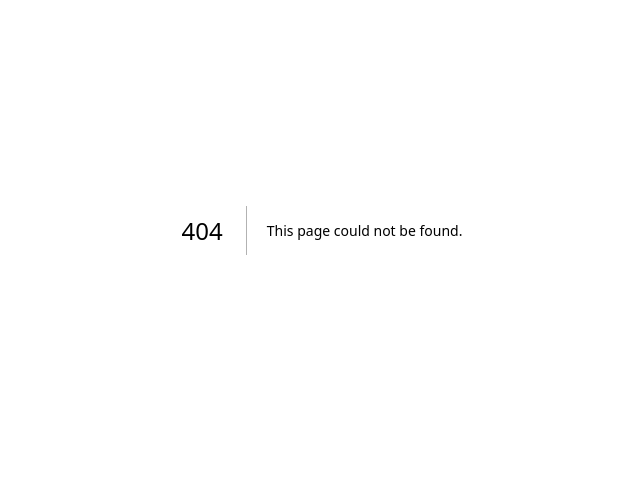
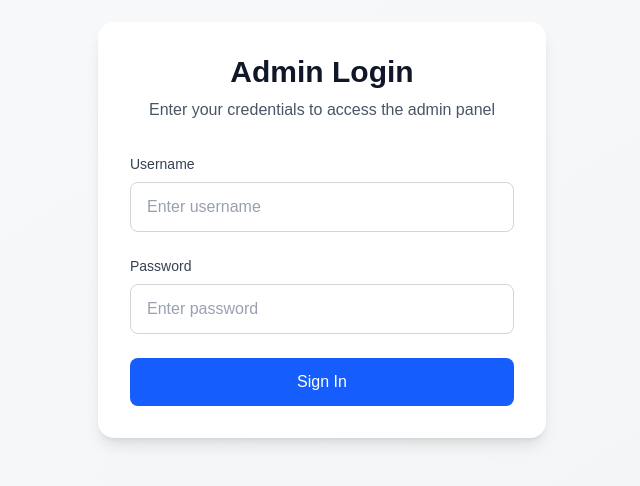
Before and after one commit to mh-mubashir/chatbot-interface, a Next.js app: page /admin/login in a window 1280 px wide. Before the commit this address had no page. Shown: the part 170-656 px from the top of the page, without its empty margins (318-958 px from the left). Built offline with nearby package versions, Linux system fonts and the light colour scheme.

Commit message:
update the admin page password and authentication protection

```diff
--- /dev/null
+++ b/src/app/admin/login/page.tsx
@@ -0,0 +1,102 @@
+"use client";
+
+import { useState } from "react";
+import { useRouter } from "next/navigation";
+
+export default function AdminLoginPage() {
+  const [username, setUsername] = useState("");
+  const [password, setPassword] = useState("");
+  const [error, setError] = useState("");
+  const [loading, setLoading] = useState(false);
+  const router = useRouter();
+
+  const handleSubmit = async (e: React.FormEvent) => {
+    e.preventDefault();
+    setError("");
+    setLoading(true);
+
+    try {
+      const response = await fetch("/api/admin/auth", {
+        method: "POST",
+        headers: {
+          "Content-Type": "application/json",
+        },
+        body: JSON.stringify({ username, password }),
+      });
+
+      const data = await response.json();
+
+      if (response.ok) {
+        // Redirect to admin page
+        router.push("/admin");
+        router.refresh();
+      } else {
+        setError(data.error || "Invalid credentials");
+      }
+    } catch (err) {
+      setError("An error occurred. Please try again.");
+      console.error(err);
+    } finally {
+      setLoading(false);
+    }
+  };
+
+  return (
+    <div className="min-h-screen flex items-center justify-center bg-gradient-to-br from-gray-50 to-gray-100">
+      <div className="bg-white p-8 rounded-2xl shadow-lg w-full max-w-md">
+        <div className="text-center mb-8">
+          <h1 className="text-3xl font-bold text-gray-900 mb-2">Admin Login</h1>
+          <p className="text-gray-600">Enter your credentials to access the admin panel</p>
+        </div>
+
+        <form onSubmit={handleSubmit} className="space-y-6">
+          <div>
+            <label htmlFor="username" className="block text-sm font-medium text-gray-700 mb-2">
+              Username
+            </label>
+            <input
+              id="username"
+              type="text"
+              value={username}
+              onChange={(e) => setUsername(e.target.value)}
+              required
+              className="w-full px-4 py-3 border border-gray-300 rounded-lg focus:ring-2 focus:ring-blue-500 focus:border-transparent transition-all outline-none text-gray-900 placeholder:text-gray-400 bg-white"
+              placeholder="Enter username"
+              disabled={loading}
+            />
+          </div>
+
+          <div>
+            <label htmlFor="password" className="block text-sm font-medium text-gray-700 mb-2">
+              Password
+            </label>
+            <input
+              id="password"
+              type="password"
+              value={password}
+              onChange={(e) => setPassword(e.target.value)}
+              required
+              className="w-full px-4 py-3 border border-gray-300 rounded-lg focus:ring-2 focus:ring-blue-500 focus:border-transparent transition-all outline-none text-gray-900 placeholder:text-gray-400 bg-white"
+              placeholder="Enter password"
+              disabled={loading}
+            />
+          </div>
+
+          {error && (
+            <div className="bg-red-50 border border-red-200 text-red-700 px-4 py-3 rounded-lg text-sm">
+              {error}
+            </div>
+          )}
+
+          <button
+            type="submit"
+            disabled={loading}
+            className="w-full bg-blue-600 hover:bg-blue-700 text-white font-medium py-3 px-4 rounded-lg transition-colors disabled:opacity-50 disabled:cursor-not-allowed"
+          >
+            {loading ? "Signing in..." : "Sign In"}
+          </button>
+        </form>
+      </div>
+    </div>
+  );
+}
--- /dev/null
+++ b/src/app/api/admin/auth/route.ts
@@ -0,0 +1,47 @@
+import { NextRequest, NextResponse } from "next/server";
+import { cookies } from "next/headers";
+
+const ADMIN_USERNAME = process.env.ADMIN_USERNAME || "admin";
+const ADMIN_PASSWORD = process.env.ADMIN_PASSWORD || "admin123";
+
+// Simple session token (in production, use a more secure method)
+const SESSION_TOKEN = process.env.SESSION_SECRET || "your-secret-session-token";
+
+export async function POST(request: NextRequest) {
+  try {
+    const { username, password } = await request.json();
+
+    // Verify credentials
+    if (username === ADMIN_USERNAME && password === ADMIN_PASSWORD) {
+      // Set a secure cookie
+      const cookieStore = await cookies();
+      cookieStore.set("admin-session", SESSION_TOKEN, {
+        httpOnly: true,
+        secure: process.env.NODE_ENV === "production",
+        sameSite: "lax",
+        maxAge: 60 * 60 * 24, // 24 hours
+        path: "/",
+      });
+
+      return NextResponse.json({ success: true });
+    } else {
+      return NextResponse.json(
+        { error: "Invalid credentials" },
+        { status: 401 }
+      );
+    }
+  } catch (error) {
+    console.error("Auth error:", error);
+    return NextResponse.json(
+      { error: "An error occurred" },
+      { status: 500 }
+    );
+  }
+}
+
+// Logout endpoint
+export async function DELETE() {
+  const cookieStore = await cookies();
+  cookieStore.delete("admin-session");
+  return NextResponse.json({ success: true });
+}
--- a/src/components/admin/AdminPanel.tsx
+++ b/src/components/admin/AdminPanel.tsx
@@ -1,5 +1,6 @@
 "use client";
 import React, { useState, useEffect } from 'react';
+import { useRouter } from 'next/navigation';
 import { chatbotFlow as initialFlow, FlowNode, NodeType } from '../../utils/flows';
 
 const typeColors: Record<NodeType, string> = {
@@ -18,6 +19,7 @@ const nodeTypes: NodeType[] = [
 type FlowType = 'undergraduate' | 'graduate' | 'shared';
 
 export default function AdminPanel() {
+  const router = useRouter();
   const [mounted, setMounted] = useState(false);
   const [activeTab, setActiveTab] = useState<FlowType>('undergraduate');
 
@@ -554,6 +556,19 @@ export default function AdminPanel() {
     input.click();
   };
 
+  // Logout handler
+  const handleLogout = async () => {
+    try {
+      await fetch('/api/admin/auth', {
+        method: 'DELETE',
+      });
+      router.push('/admin/login');
+      router.refresh();
+    } catch (error) {
+      console.error('Logout error:', error);
+    }
+  };
+
   return (
     <div className="min-h-screen bg-gray-50 p-6">
       <div className="max-w-7xl mx-auto">
@@ -585,6 +600,13 @@ export default function AdminPanel() {
                 title="Reset to original flow"
               >
                 Reset Flow
+              </button>
+              <button
+                onClick={handleLogout}
+                className="bg-red-600 text-white px-4 py-2 rounded-lg hover:bg-red-700 transition-colors"
+                title="Logout"
+              >
+                Logout
               </button>
             </div>
           </div>
--- /dev/null
+++ b/src/middleware.ts
@@ -0,0 +1,28 @@
+import { NextResponse } from "next/server";
+import type { NextRequest } from "next/server";
+
+const SESSION_TOKEN = process.env.SESSION_SECRET || "your-secret-session-token";
+
+export function middleware(request: NextRequest) {
+  // Only protect /admin routes, except /admin/login
+  if (request.nextUrl.pathname.startsWith("/admin")) {
+    // Allow access to login page
+    if (request.nextUrl.pathname === "/admin/login") {
+      return NextResponse.next();
+    }
+
+    // Check for admin session cookie
+    const session = request.cookies.get("admin-session");
+
+    if (!session || session.value !== SESSION_TOKEN) {
+      // Redirect to login page
+      return NextResponse.redirect(new URL("/admin/login", request.url));
+    }
+  }
+
+  return NextResponse.next();
+}
+
+export const config = {
+  matcher: "/admin/:path*",
+};
```
